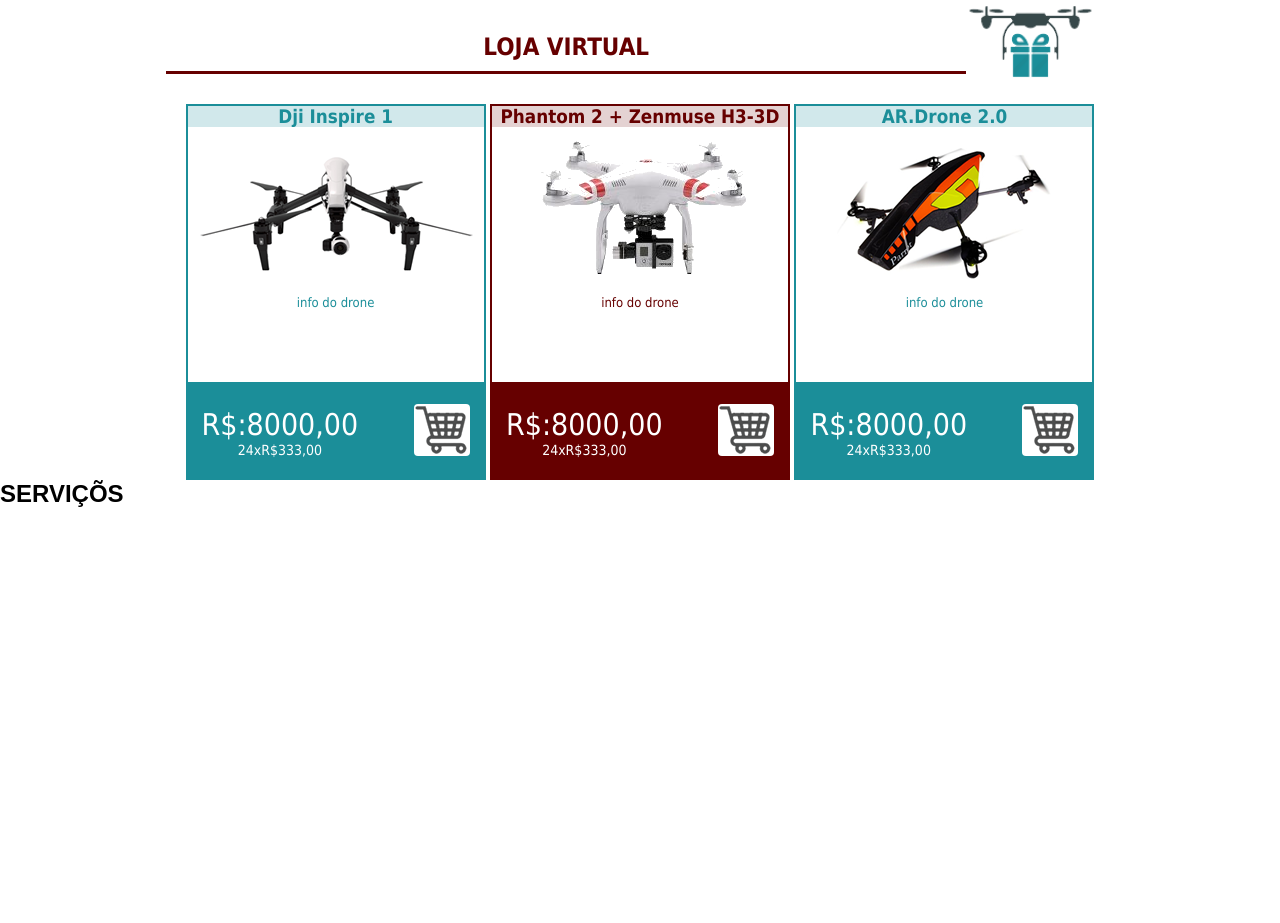
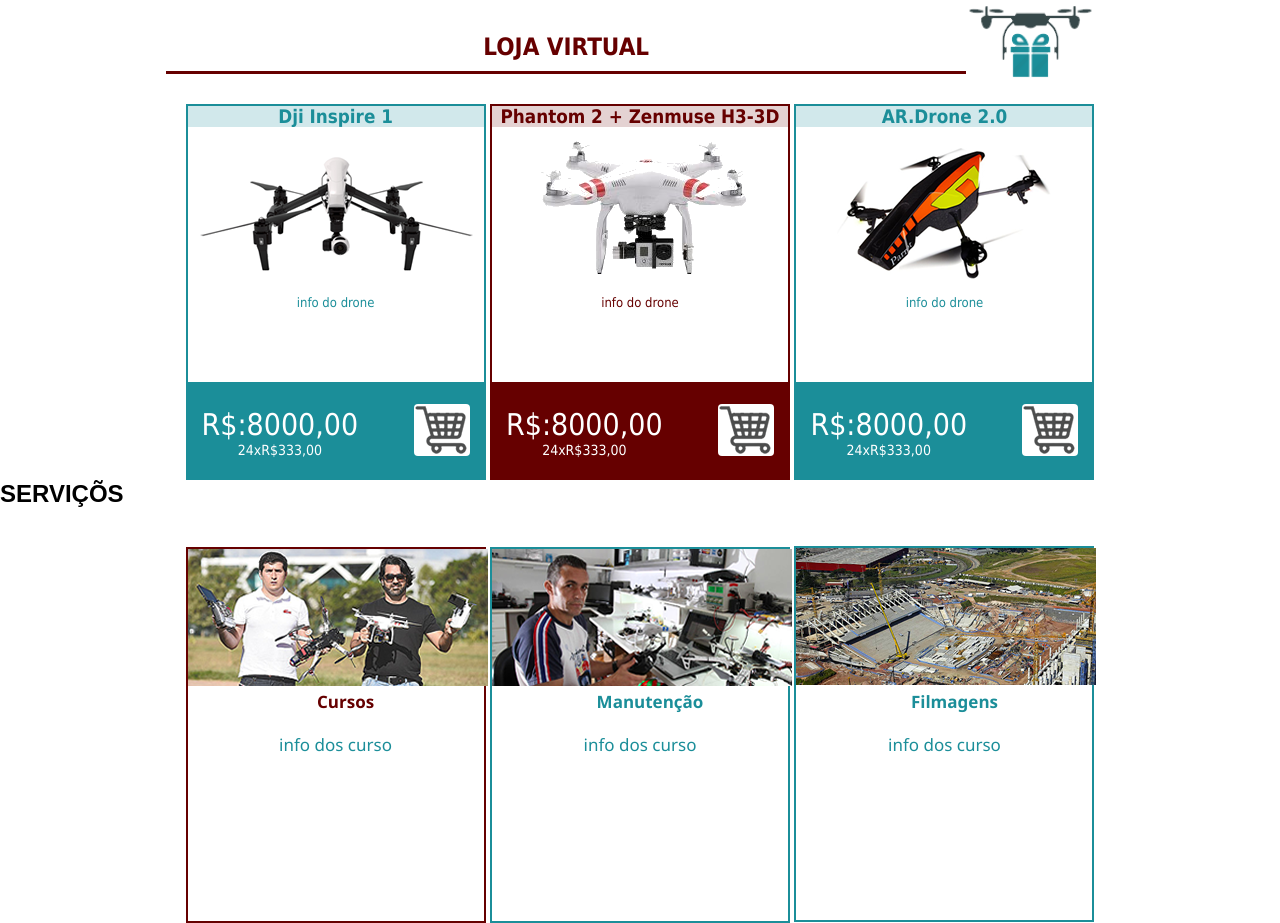
Before and after one commit to andrebrandassi/Chulamis-Loja-Virtual, a plain HTML site: page index.html in a window 1280 px wide. Shown: the part 311-1234 px from the top of the page. Before the commit the page ends 819 px from the top, so only its background shows below. Drawn offline with Linux system fonts and the light colour scheme.

Commit message:
serviçõs

```diff
--- a/css/style.css
+++ b/css/style.css
@@ -208,3 +208,52 @@ main {
     background-color: white;
     border-radius: 4px;
 }
+
+
+/* Estilo dos Serviçõs */
+
+.servicos-curso,
+.servicos-manutenção,
+.servicos-filamgens
+ {
+  display: inline-block;
+  font-family: Tahoma;
+  margin-top: 38px;
+}
+
+.servicos-curso {
+  border: #660000 solid 2px;
+    width: 300px;
+    height: 376px;
+}
+
+.servicos-manutenção {
+  border: #1b8e99 solid 2px;
+    width: 300px;
+    height: 376px;
+}
+
+.servicos-filamgens {
+  border: #1b8e99 solid 2px;
+  width: 300px;
+  height: 376px;
+}
+
+.servicos h2 {
+  font-family: 'Segoe UI', Tahoma, Geneva, Verdana, sans-serif;
+  font-size: 17px;
+  color: #1b8e99;
+  margin-left: 20px;
+}
+
+.servicos-curso h2 {
+  color: #660000;
+
+}
+
+.servicos p {
+  font-family: 'Segoe UI', Tahoma, Geneva, Verdana, sans-serif;
+  font-size: 17px;
+  margin: 20px;
+  color: #1b8e99;
+}
--- a/index.html
+++ b/index.html
@@ -93,6 +93,30 @@
 
     <h2>SERVIÇÕS</h2>
 
+    <main class="servicos">
+
+        <div class="servicos-curso">
+            <div class="servicoA">
+                <img src="img/ServicosA.png" alt="servicos-curso">
+            <h2>Cursos</h2>
+                <p>info dos curso</p>
+            </div>
+        </div>
+
+
+        <div class="servicos-manutenção">
+                <img src="img/ServicosB.png" alt="servicos-manutenção">
+            <h2>Manutenção</h2>
+                <p>info dos curso</p>
+        </div>
+
+        <div class="servicos-filamgens">
+                <img src="img/ServicosC.png" alt="servicos-filmagens">
+            <h2>Filmagens</h2>
+                <p>info dos curso</p>
+        </div>
+
+    </main>
 
 </body>
 </html>
```
